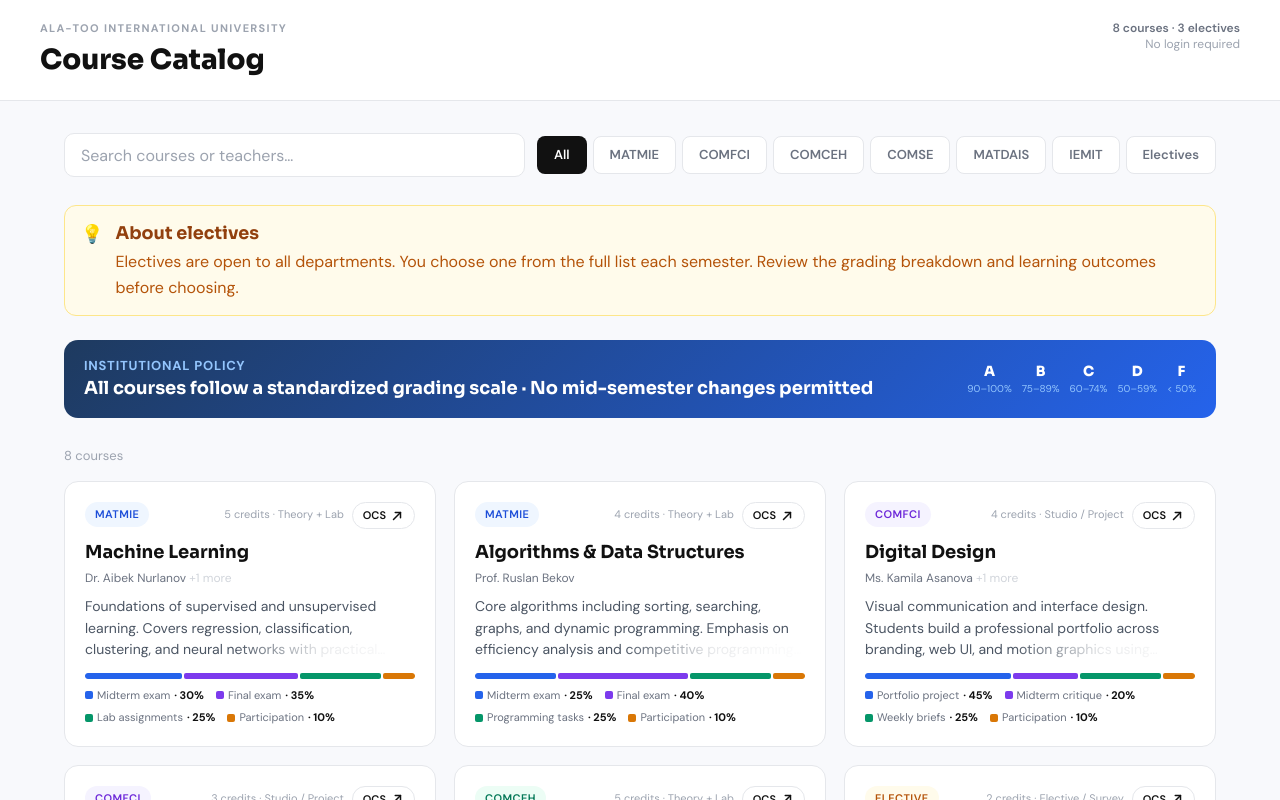
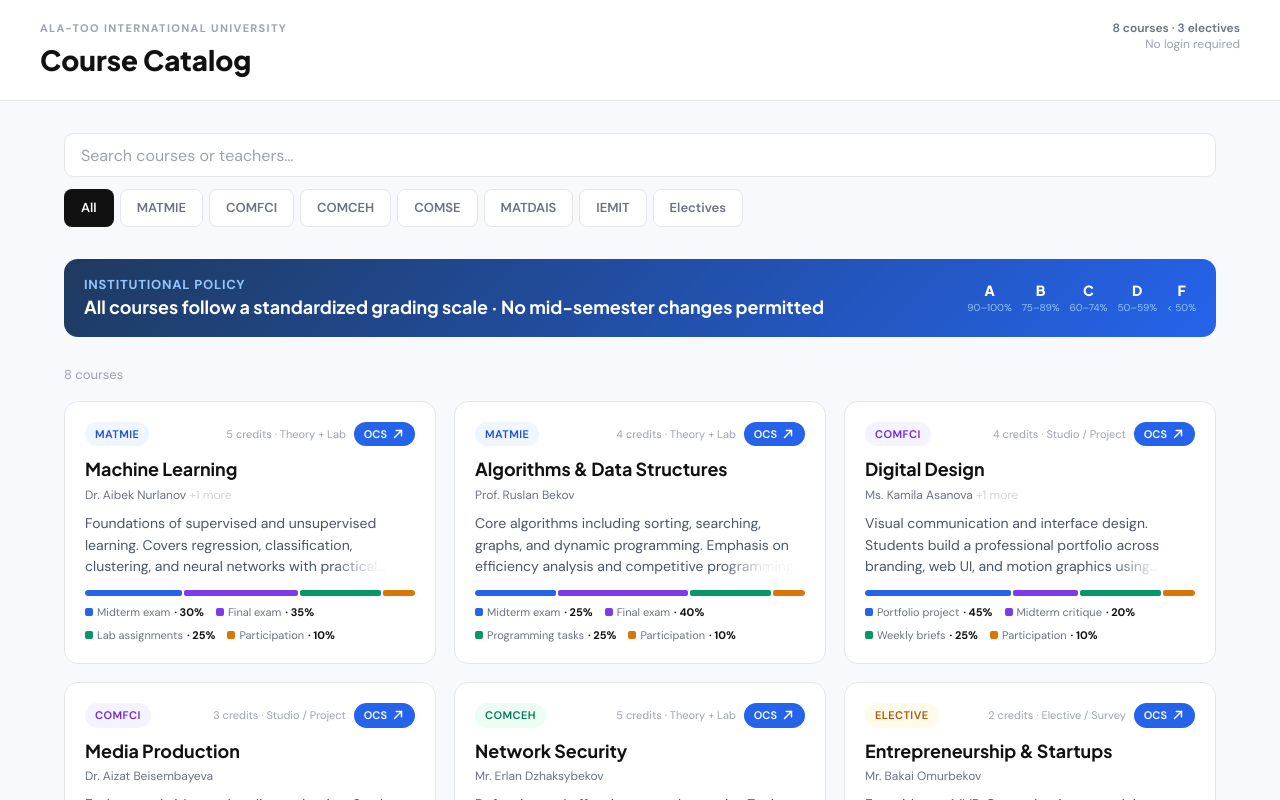
Before and after one commit to Sa6yX/UAIP-AlaToo, a Next.js app: page / in a window 1280 px wide. Shown: the top 800 px of the page. Built offline with nearby package versions, Linux system fonts and the light colour scheme.

Commit message:
Refine electives guidance and catalog filters

```diff
--- a/src/app/globals.css
+++ b/src/app/globals.css
@@ -76,6 +76,15 @@ body::-webkit-scrollbar {
   display: none;
 }
 
+.uaip-filter-scroll {
+  scrollbar-width: none;
+  -ms-overflow-style: none;
+}
+
+.uaip-filter-scroll::-webkit-scrollbar {
+  display: none;
+}
+
 .font-heading {
-  font-family: var(--font-sora), var(--font-dm-sans), system-ui, sans-serif;
+  font-family: var(--font-plus-jakarta-sans), var(--font-dm-sans), system-ui, sans-serif;
 }
--- a/src/features/course-catalog/components/course-card.tsx
+++ b/src/features/course-catalog/components/course-card.tsx
@@ -67,7 +67,7 @@ export function CourseCard({ course, onSelect }: CourseCardProps) {
               event.stopPropagation();
               handleOpen();
             }}
-            className="inline-flex items-center gap-1 rounded-full border border-[var(--uaip-gray-200)] bg-white px-2.5 py-1 text-[0.6875rem] font-semibold text-[var(--uaip-text-primary)] transition hover:border-[var(--uaip-gray-300)] hover:bg-[var(--uaip-gray-50)]"
+            className="inline-flex items-center gap-1 rounded-full bg-[var(--uaip-blue)] px-2.5 py-1 text-[0.6875rem] font-semibold text-white transition hover:bg-[#1d4ed8]"
           >
             OCS
             <ArrowUpRightIcon />
@@ -96,7 +96,7 @@ export function CourseCard({ course, onSelect }: CourseCardProps) {
         </p>
         <div
           aria-hidden="true"
-          className="pointer-events-none absolute bottom-0 right-0 h-[1.55em] w-[55%] bg-gradient-to-r from-transparent via-white/88 to-white"
+          className="pointer-events-none absolute bottom-0 right-0 h-[1.55em] w-[25%] min-w-[84px] bg-gradient-to-r from-transparent via-white/88 to-white"
         />
       </div>
 
--- a/src/features/course-catalog/components/course-modal.tsx
+++ b/src/features/course-catalog/components/course-modal.tsx
@@ -143,7 +143,7 @@ export function CourseModal({ course, onClose }: CourseModalProps) {
             <div
               aria-hidden="true"
               className={cn(
-                "pointer-events-none absolute bottom-0 right-0 h-[1.7em] w-[58%] bg-gradient-to-r from-transparent via-white/88 to-white transition-opacity duration-300",
+                "pointer-events-none absolute bottom-0 right-0 h-[1.7em] w-[25%] min-w-[96px] bg-gradient-to-r from-transparent via-white/88 to-white transition-opacity duration-300",
                 isHeaderCondensed ? "opacity-100" : "opacity-0",
               )}
             />
--- /dev/null
+++ b/src/features/course-catalog/components/electives-hint-modal.tsx
@@ -0,0 +1,67 @@
+type ElectivesHintModalProps = {
+  isOpen: boolean;
+  neverShowAgain: boolean;
+  onNeverShowAgainChange: (checked: boolean) => void;
+  onClose: () => void;
+};
+
+const ELECTIVES_HINT_TEXT =
+  "Electives are open to all departments. You choose one from the full list each semester. Review the grading breakdown and learning outcomes before choosing.";
+
+export function ElectivesHintModal({
+  isOpen,
+  neverShowAgain,
+  onNeverShowAgainChange,
+  onClose,
+}: ElectivesHintModalProps) {
+  if (!isOpen) {
+    return null;
+  }
+
+  return (
+    <div
+      role="dialog"
+      aria-modal="true"
+      aria-label="About electives"
+      className="fixed inset-0 z-50 flex items-center justify-center bg-black/45 p-4 md:p-6"
+      onClick={onClose}
+    >
+      <div
+        onClick={(event) => event.stopPropagation()}
+        className="w-full max-w-[440px] rounded-[18px] bg-white p-6 shadow-[0_20px_60px_rgba(0,0,0,0.18)] md:p-7"
+      >
+        <div className="flex items-start gap-3">
+          <span className="text-xl" aria-hidden>
+            💡
+          </span>
+          <div>
+            <h2 className="font-heading text-[clamp(1.04rem,1rem+0.2vw,1.14rem)] font-bold text-[var(--uaip-text-primary)]">
+              About electives
+            </h2>
+            <p className="mt-2 text-[0.95rem] leading-relaxed text-[var(--uaip-gray-700)]">
+              {ELECTIVES_HINT_TEXT}
+            </p>
+          </div>
+        </div>
+
+        <label className="mt-5 flex items-center gap-2.5 text-sm font-medium text-[var(--uaip-gray-600)]">
+          <input
+            type="checkbox"
+            checked={neverShowAgain}
+            onChange={(event) => onNeverShowAgainChange(event.target.checked)}
+            className="size-4 rounded border border-[var(--uaip-gray-300)] accent-[var(--uaip-blue)]"
+          />
+          Never show again
+        </label>
+
+        <button
+          type="button"
+          onClick={onClose}
+          className="mt-3 inline-flex w-full items-center justify-center rounded-[12px] bg-[var(--uaip-blue)] px-4 py-3 text-sm font-semibold text-white transition hover:bg-[#1d4ed8]"
+        >
+          OK, understood
+        </button>
+      </div>
+    </div>
+  );
+}
--- a/src/features/course-catalog/course-catalog.tsx
+++ b/src/features/course-catalog/course-catalog.tsx
@@ -1,17 +1,30 @@
 "use client";
 
-import { useEffect, useMemo, useState } from "react";
+import { useEffect, useMemo, useRef, useState } from "react";
 
 import { COURSES, DEPARTMENTS, GRADE_SCALE } from "./data";
 import { CourseCard } from "./components/course-card";
 import { CourseModal } from "./components/course-modal";
+import { ElectivesHintModal } from "./components/electives-hint-modal";
 import { getEdgeFadeOpacity } from "./scroll-fade";
 import type { Course, DepartmentFilter } from "./types";
 
+const ELECTIVES_HINT_STORAGE_KEY = "uaip-electives-hint-dismissed";
+
 export function CourseCatalog() {
+  const filterScrollRef = useRef<HTMLDivElement | null>(null);
   const [activeDept, setActiveDept] = useState<DepartmentFilter>("All");
   const [search, setSearch] = useState("");
   const [selectedCourse, setSelectedCourse] = useState<Course | null>(null);
+  const [pendingCourse, setPendingCourse] = useState<Course | null>(null);
+  const [showElectivesHintModal, setShowElectivesHintModal] = useState(false);
+  const [neverShowElectivesHint, setNeverShowElectivesHint] = useState(false);
+  const [electivesHintDismissed, setElectivesHintDismissed] = useState(
+    () =>
+      typeof window !== "undefined" &&
+      window.localStorage.getItem(ELECTIVES_HINT_STORAGE_KEY) === "1",
+  );
+  const [filterFadeOpacity, setFilterFadeOpacity] = useState({ left: 0, right: 0 });
   const [pageBottomFadeOpacity, setPageBottomFadeOpacity] = useState(0);
 
   useEffect(() => {
@@ -43,6 +56,39 @@ export function CourseCatalog() {
       window.removeEventListener("keydown", onEscape);
     };
   }, [selectedCourse]);
+
+  useEffect(() => {
+    const element = filterScrollRef.current;
+
+    if (!element) {
+      return;
+    }
+
+    const updateFilterFadeState = () => {
+      const scrollableDistance = Math.max(element.scrollWidth - element.clientWidth, 0);
+      const canScroll = scrollableDistance > 4;
+      const remainingRightDistance = Math.max(scrollableDistance - element.scrollLeft, 0);
+
+      setFilterFadeOpacity(
+        canScroll
+          ? {
+              left: getEdgeFadeOpacity(element.scrollLeft, 72),
+              right: getEdgeFadeOpacity(remainingRightDistance, 72),
+            }
+          : { left: 0, right: 0 },
+      );
+    };
+
+    updateFilterFadeState();
+
+    element.addEventListener("scroll", updateFilterFadeState, { passive: true });
+    window.addEventListener("resize", updateFilterFadeState);
+
+    return () => {
+      element.removeEventListener("scroll", updateFilterFadeState);
+      window.removeEventListener("resize", updateFilterFadeState);
+    };
+  }, []);
 
   useEffect(() => {
     const updatePageFadeState = () => {
@@ -92,6 +138,51 @@ export function CourseCatalog() {
     [],
   );
 
+  const openElectivesHintModal = (nextCourse: Course | null = null) => {
+    if (electivesHintDismissed) {
+      if (nextCourse) {
+        setSelectedCourse(nextCourse);
+      }
+
+      return;
+    }
+
+    setPendingCourse(nextCourse);
+    setNeverShowElectivesHint(false);
+    setShowElectivesHintModal(true);
+  };
+
+  const handleElectivesHintClose = () => {
+    if (neverShowElectivesHint && typeof window !== "undefined") {
+      window.localStorage.setItem(ELECTIVES_HINT_STORAGE_KEY, "1");
+      setElectivesHintDismissed(true);
+    }
+
+    setShowElectivesHintModal(false);
+
+    if (pendingCourse) {
+      setSelectedCourse(pendingCourse);
+      setPendingCourse(null);
+    }
+  };
+
+  const handleDepartmentSelect = (department: DepartmentFilter) => {
+    setActiveDept(department);
+
+    if (department === "Electives") {
+      openElectivesHintModal();
+    }
+  };
+
+  const handleCourseSelect = (course: Course) => {
+    if (activeDept === "All" && course.dept === "Elective") {
+      openElectivesHintModal(course);
+      return;
+    }
+
+    setSelectedCourse(course);
+  };
+
   return (
     <div className="min-h-screen bg-[var(--uaip-bg)] font-sans">
       <div
@@ -120,15 +211,19 @@ export function CourseCatalog() {
       </header>
 
       <div className="mx-auto w-full max-w-[1200px] px-5 py-8 md:px-6">
-        <section className="mb-7 flex flex-wrap items-center gap-3">
+        <section className="mb-7">
           <input
             value={search}
             onChange={(event) => setSearch(event.target.value)}
             placeholder="Search courses or teachers…"
-            className="h-11 min-w-[210px] flex-1 rounded-[10px] border border-[var(--uaip-gray-200)] bg-white px-4 text-base text-[var(--uaip-text-primary)] outline-none transition placeholder:text-[var(--uaip-gray-400)] focus:border-[var(--uaip-blue)]"
+            className="h-11 w-full rounded-[10px] border border-[var(--uaip-gray-200)] bg-white px-4 text-base text-[var(--uaip-text-primary)] outline-none transition placeholder:text-[var(--uaip-gray-400)] focus:border-[var(--uaip-blue)]"
           />
 
-          <div className="flex flex-wrap gap-1.5">
+          <div className="relative mt-3">
+            <div
+              ref={filterScrollRef}
+              className="uaip-filter-scroll flex gap-1.5 overflow-x-auto pb-1"
+            >
               {DEPARTMENTS.map((department) => {
                 const isActive = activeDept === department;
 
@@ -136,8 +231,8 @@ export function CourseCatalog() {
                   <button
                     key={department}
                     type="button"
-                  onClick={() => setActiveDept(department)}
-                  className="rounded-lg px-4 py-2 text-[0.8125rem] font-semibold transition"
+                    onClick={() => handleDepartmentSelect(department)}
+                    className="shrink-0 rounded-lg px-4 py-2 text-[0.8125rem] font-semibold transition"
                     style={{
                       border: isActive
                         ? "1.5px solid transparent"
@@ -151,24 +246,31 @@ export function CourseCatalog() {
                 );
               })}
             </div>
-        </section>
 
-        {(activeDept === "All" || activeDept === "Electives") && (
-          <section className="mb-6 flex items-start gap-3 rounded-xl border border-[#fde68a] bg-[#fffbeb] px-4 py-3.5">
-            <span className="text-lg" aria-hidden>
-              💡
-            </span>
-            <div>
-              <h2 className="font-heading text-[clamp(1.03rem,1rem+0.16vw,1.1rem)] font-bold text-[#92400e]">
-                About electives
-              </h2>
-              <p className="mt-0.5 text-base leading-relaxed text-[#b45309]">
-                Electives are open to all departments. You choose one from the full list each
-                semester. Review the grading breakdown and learning outcomes before choosing.
-              </p>
+            <div
+              aria-hidden
+              className="pointer-events-none absolute inset-y-0 left-0 transition-opacity duration-150"
+              style={{
+                opacity: filterFadeOpacity.left,
+                width: "25%",
+                maxWidth: "132px",
+                background:
+                  "linear-gradient(to right, var(--uaip-bg) 0%, rgba(248, 249, 252, 0.92) 45%, transparent 100%)",
+              }}
+            />
+            <div
+              aria-hidden
+              className="pointer-events-none absolute inset-y-0 right-0 transition-opacity duration-150"
+              style={{
+                opacity: filterFadeOpacity.right,
+                width: "25%",
+                maxWidth: "132px",
+                background:
+                  "linear-gradient(to left, var(--uaip-bg) 0%, rgba(248, 249, 252, 0.92) 45%, transparent 100%)",
+              }}
+            />
           </div>
         </section>
-        )}
 
         <section className="mb-7 flex flex-wrap items-center justify-between gap-3 rounded-[14px] bg-[linear-gradient(135deg,#1e3a5f_0%,#2563eb_100%)] px-5 py-4">
           <div>
@@ -198,7 +300,7 @@ export function CourseCatalog() {
         {filteredCourses.length > 0 ? (
           <section className="grid grid-cols-[repeat(auto-fill,minmax(320px,1fr))] gap-[18px]">
             {filteredCourses.map((course) => (
-              <CourseCard key={course.id} course={course} onSelect={setSelectedCourse} />
+              <CourseCard key={course.id} course={course} onSelect={handleCourseSelect} />
             ))}
           </section>
         ) : (
@@ -212,6 +314,12 @@ export function CourseCatalog() {
         )}
       </div>
 
+      <ElectivesHintModal
+        isOpen={showElectivesHintModal}
+        neverShowAgain={neverShowElectivesHint}
+        onNeverShowAgainChange={setNeverShowElectivesHint}
+        onClose={handleElectivesHintClose}
+      />
       <CourseModal course={selectedCourse} onClose={() => setSelectedCourse(null)} />
     </div>
   );
```
Also changed, not shown: src/app/layout.tsx (+7 -4 lines). Lines whose indentation alone changed are shown as unchanged.
